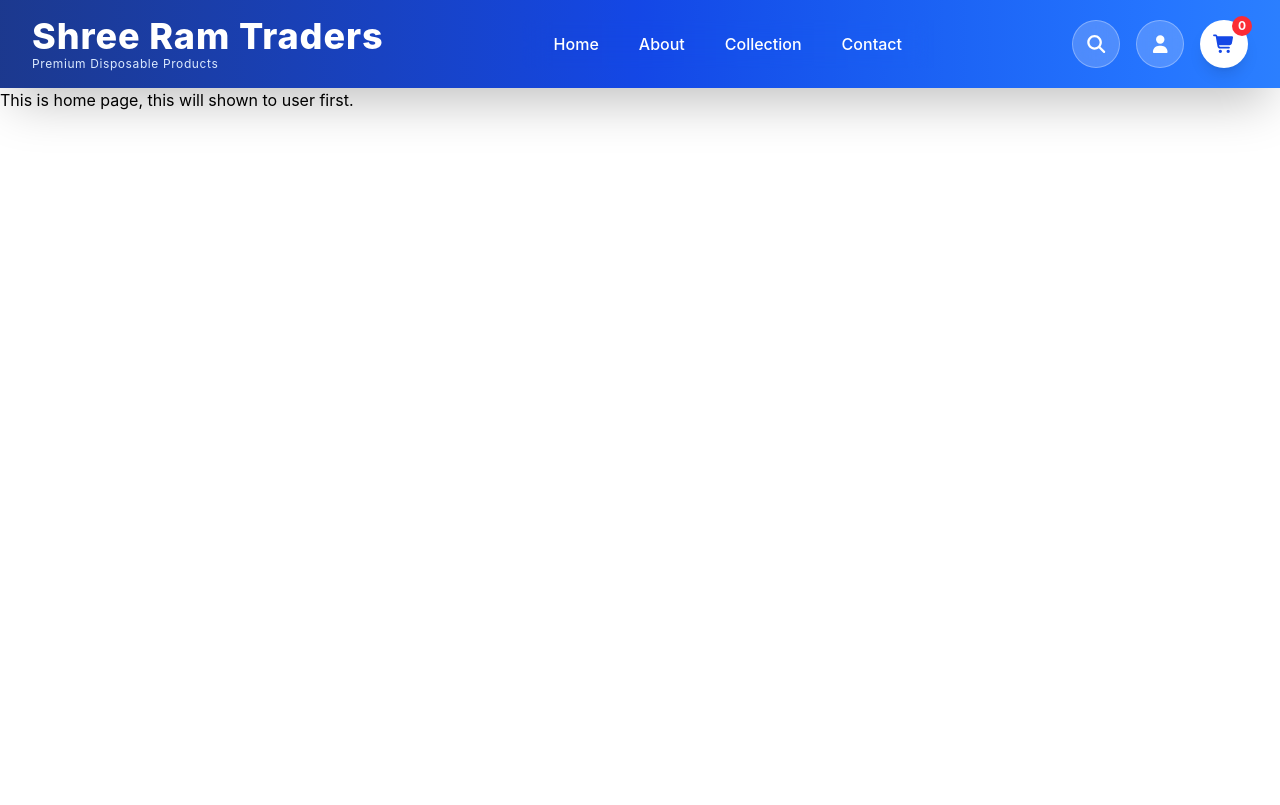
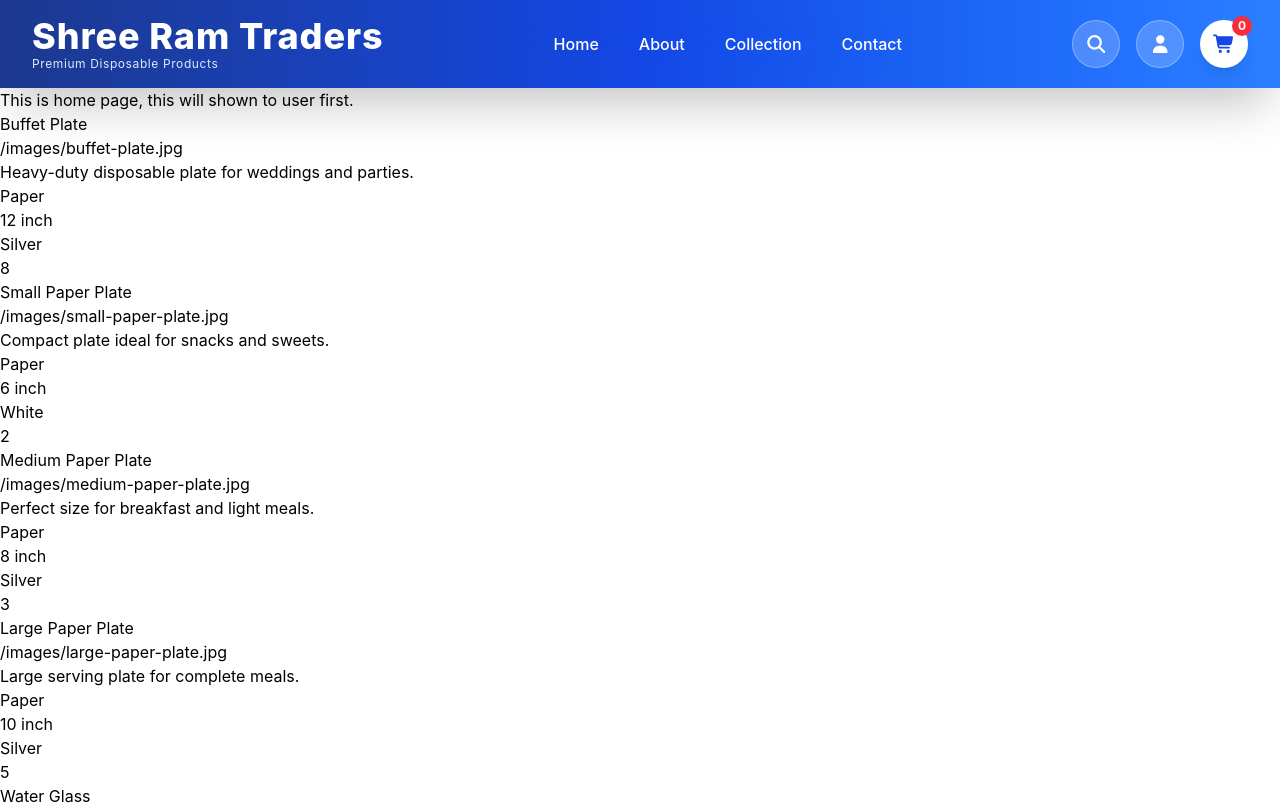
Before and after one commit to ambikamishra03/shree-ram-traders-ecommerce-site, a React (Vite) app in the folder client/: page / in a window 1280 px wide. Shown: the top 805 px of the page. Built offline with nearby package versions, Linux system fonts and the light colour scheme.

Commit message:
product cards

```diff
--- a/client/src/assets/data.jsx
+++ b/client/src/assets/data.jsx
@@ -1,4 +1,4 @@
-const disposalItems = [
+export const disposalItems = [
   {
     id: 1,
     name: "Buffet Plate",
--- a/client/src/components/ProductCard.jsx
+++ b/client/src/components/ProductCard.jsx
@@ -0,0 +1,17 @@
+// card
+const ProductCard = ({item}) =>{
+    return (
+        <>
+        <div className="card">
+            <h3>{item.name}</h3>
+            <h3>{item.image}</h3>
+            <h3>{item.description}</h3>
+            <h3>{item.material}</h3>
+            <h3>{item.size}</h3>
+            <h3>{item.color}</h3>
+            <h3>{item.pricePerItem}</h3>
+        </div>
+        </>
+    )
+}
+export default ProductCard;
--- a/client/src/pages/Home.jsx
+++ b/client/src/pages/Home.jsx
@@ -1,4 +1,6 @@
 import Navbar from "../components/Navbar";
+import { disposalItems } from "../assets/data.jsx";
+import ProductCard from "../components/ProductCard.jsx"
 const Home = () => {
 
   return (
@@ -8,6 +10,11 @@ const Home = () => {
      {/* Navbar
      each product with image price and quantity
      footer */}
+     <div className="card-container">
+      { disposalItems.map((item)=>(
+        <ProductCard key={item.id} item={item}/>
+      ))}
+     </div>
     </>
   )
 }
```
